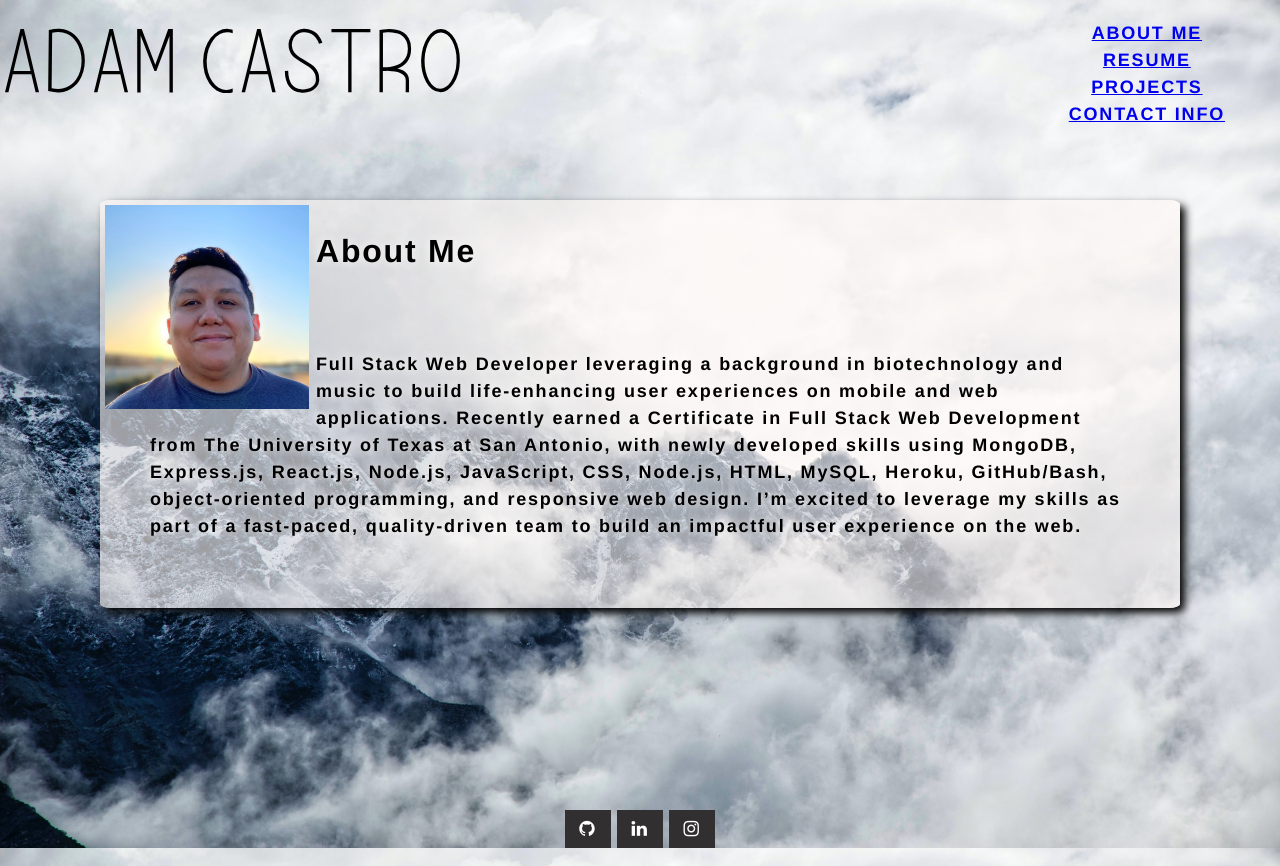
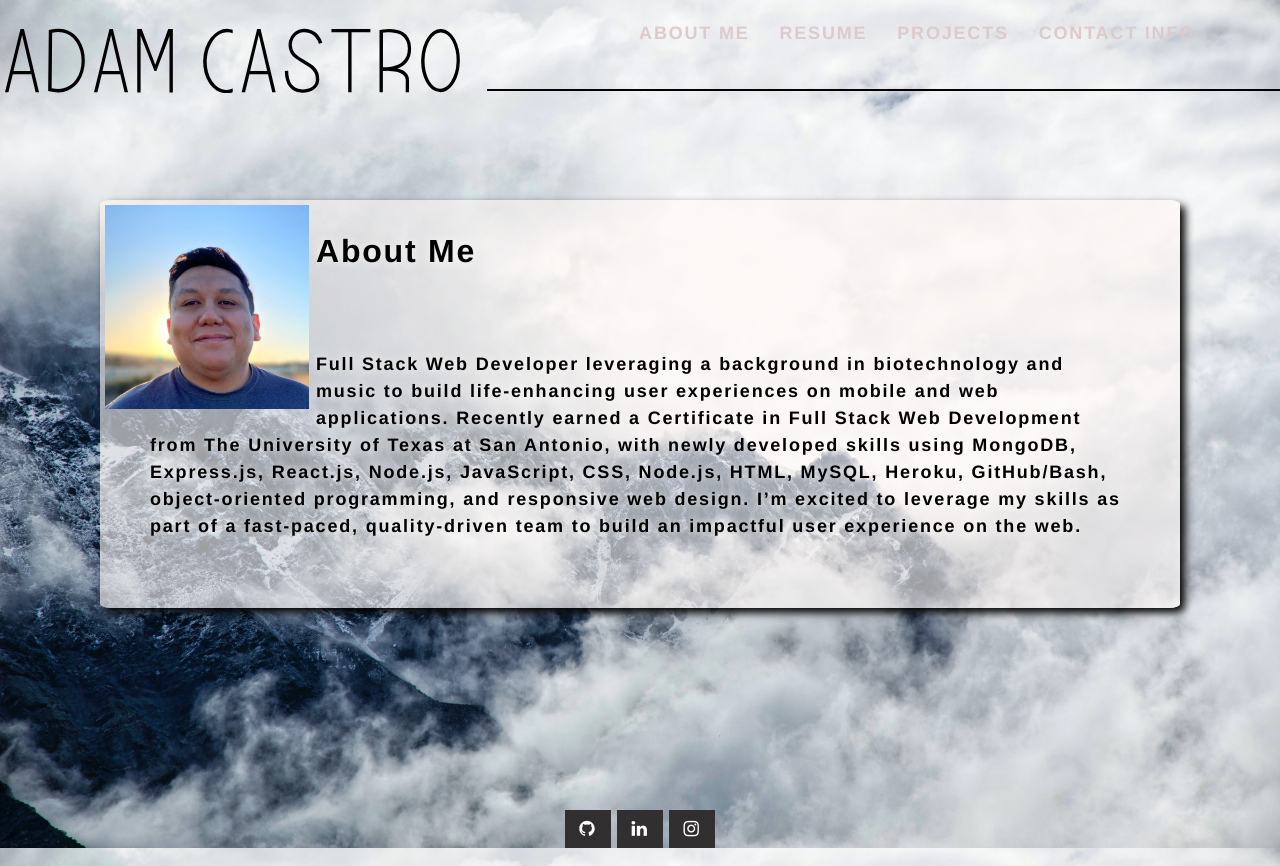
Before and after one commit to avc0021/portfolio-ac, a React (Create React App) app: page / in a window 1280 px wide. Built offline with nearby package versions, Linux system fonts and the light colour scheme.

Commit message:
fixed nav items

```diff
--- a/src/index.css
+++ b/src/index.css
@@ -53,8 +53,7 @@ body {
 }
 
 .header-logo {
-  color: inherit;
-  text-decoration: inherit;
+
   font-size: 100px;
 }
 
@@ -86,14 +85,26 @@ body {
 }
 
 .navbar-item {
-  display: flex;
-  justify-content: center;
-  align-items: center;
-  margin-left: 30px;
-  color: inherit;
-  text-decoration: inherit;
+  color:black;
   text-transform: uppercase;
-  outline: none;
+  text-decoration:none;
+  display: inline-flex;
+  padding: 0 30px 0 0;
+}
+
+a {
+  color:#020202;
+
+}
+
+a:link {
+  text-decoration: none;
+  color:rgb(221, 203, 203);
+}
+
+a:hover {
+  color:#5496c5;
+  text-decoration: underline;
 }
 
 p {
```
